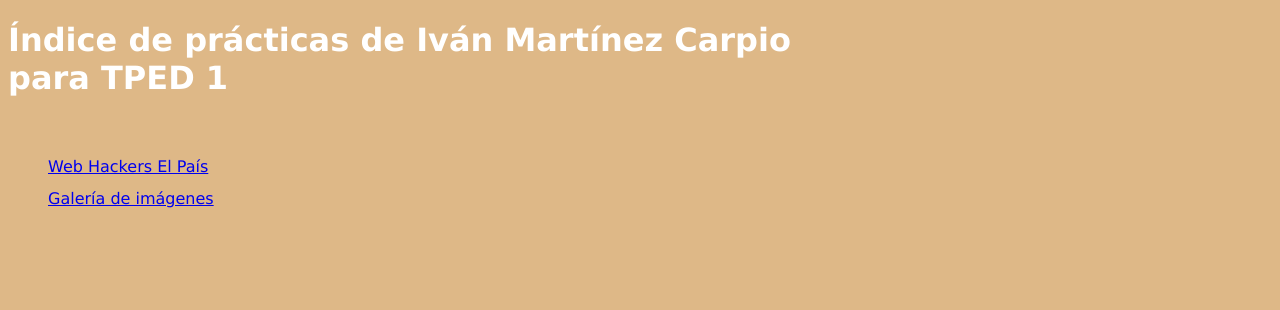
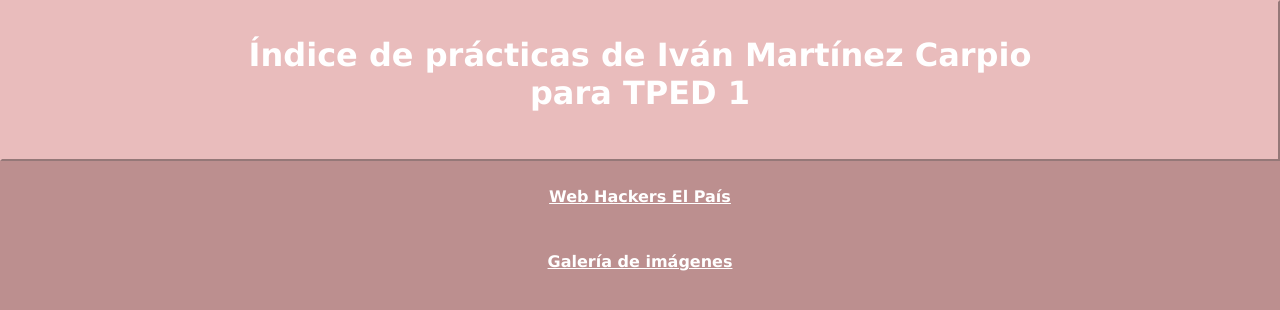
Before and after one commit to ivanmartinezcarpio/ivanmartinezcarpio.github.io, a plain HTML site: page index.html in a window 1280 px wide. Drawn offline with Linux system fonts and the light colour scheme.

Commit message:
Estilo del hub de tareas actualizado

```diff
--- a/index.html
+++ b/index.html
@@ -12,9 +12,15 @@
    <div id="cabecera">
     <h1>Índice de prácticas de Iván Martínez Carpio<br>para TPED 1</h1>
     </div>
-    <ul>
-        <li><a href="Sesion7_ElPais/index.html">Web Hackers El País</a></li>
-        <li><a href="Sesion10_Galeria/index.html">Galería de imágenes</a></li>
-    </ul>
+    <div class="practicas">
+<a href="Sesion7_ElPais/index.html">Web Hackers El País</a>
+      <p>Maquetación web siguiendo el ejemplo de El País</p>
+   </div>
+   <div class="practicas">
+    <a href="Sesion10_Galeria/index.html">Galería de imágenes</a>
+    <p>Galería fotográfica donde con efectos en las fotos al pasar el ratón</p>
+    </div>
+
 
 </body>
+</html>
--- a/stylesheet.css
+++ b/stylesheet.css
@@ -1,17 +1,44 @@
 body {
 font-family: Verdana;
-background-color: burlywood;
+background-color:rosybrown;
+    text-align: center;
+    margin: 0 auto;
+
+
 }
 
 #cabecera {
-    margin: 0 0 60px 0;
+    background-color: #E9BCBC;
+    padding: 1% 0 2% 0;
+    border: #E9BCBC outset 2px
 }
 
 h1 {
     color: white;
+
 }
 
-ul li{
-    list-style: none;
-    padding: 0 0 1% 0;
+.practicas {
+    margin: 2% 0;
 }
+
+.practicas p {
+    visibility: hidden;
+}
+
+.practicas a{
+color: white;
+font-weight: bold;
+}
+
+.practicas:hover > p {
+    visibility: visible;
+}
+
+p {
+    color: white;
+    background-color: #E9BCBC;
+        border: #E9BCBC outset 2px;
+    margin: -1px auto;
+    width: 50%
+}
```
